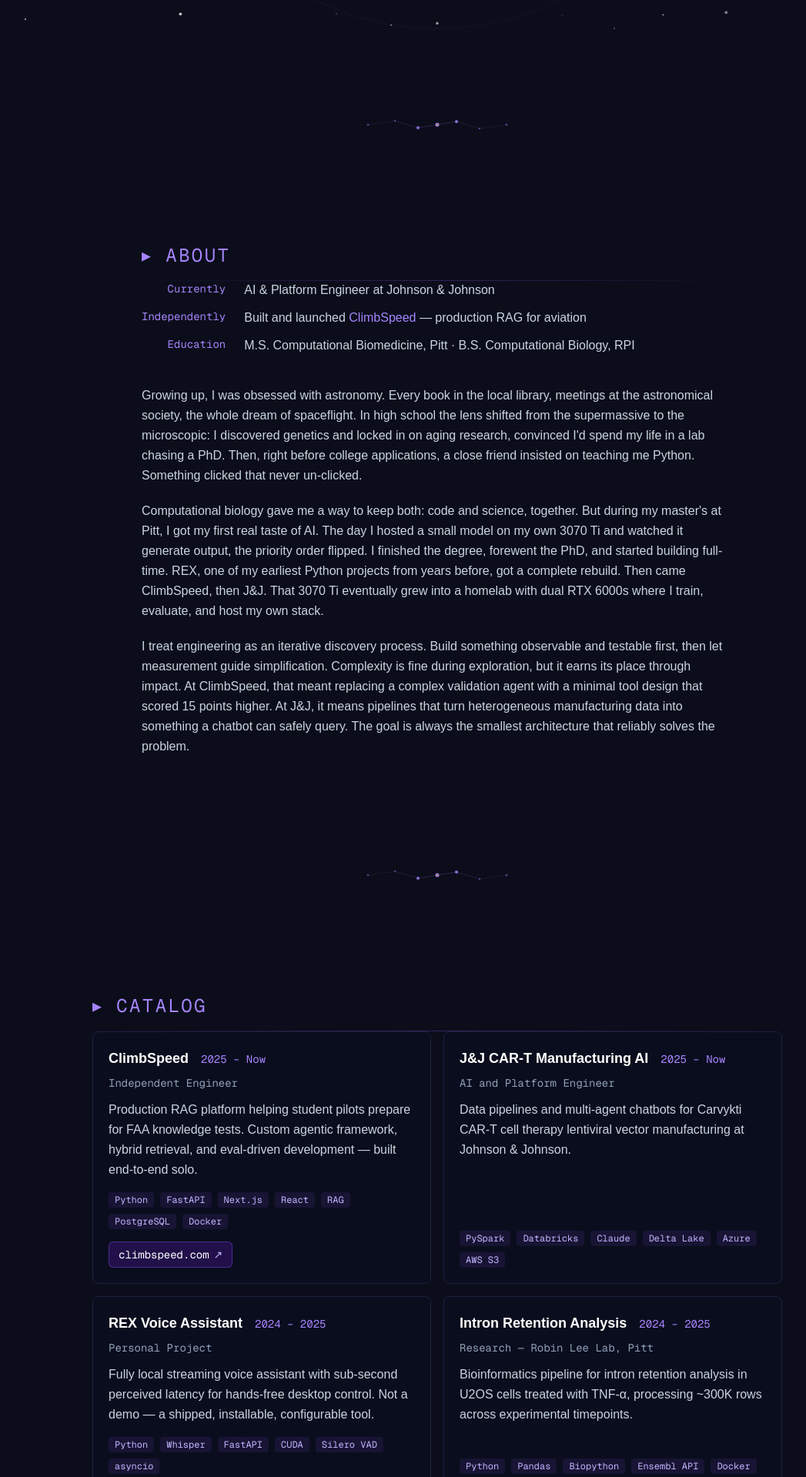
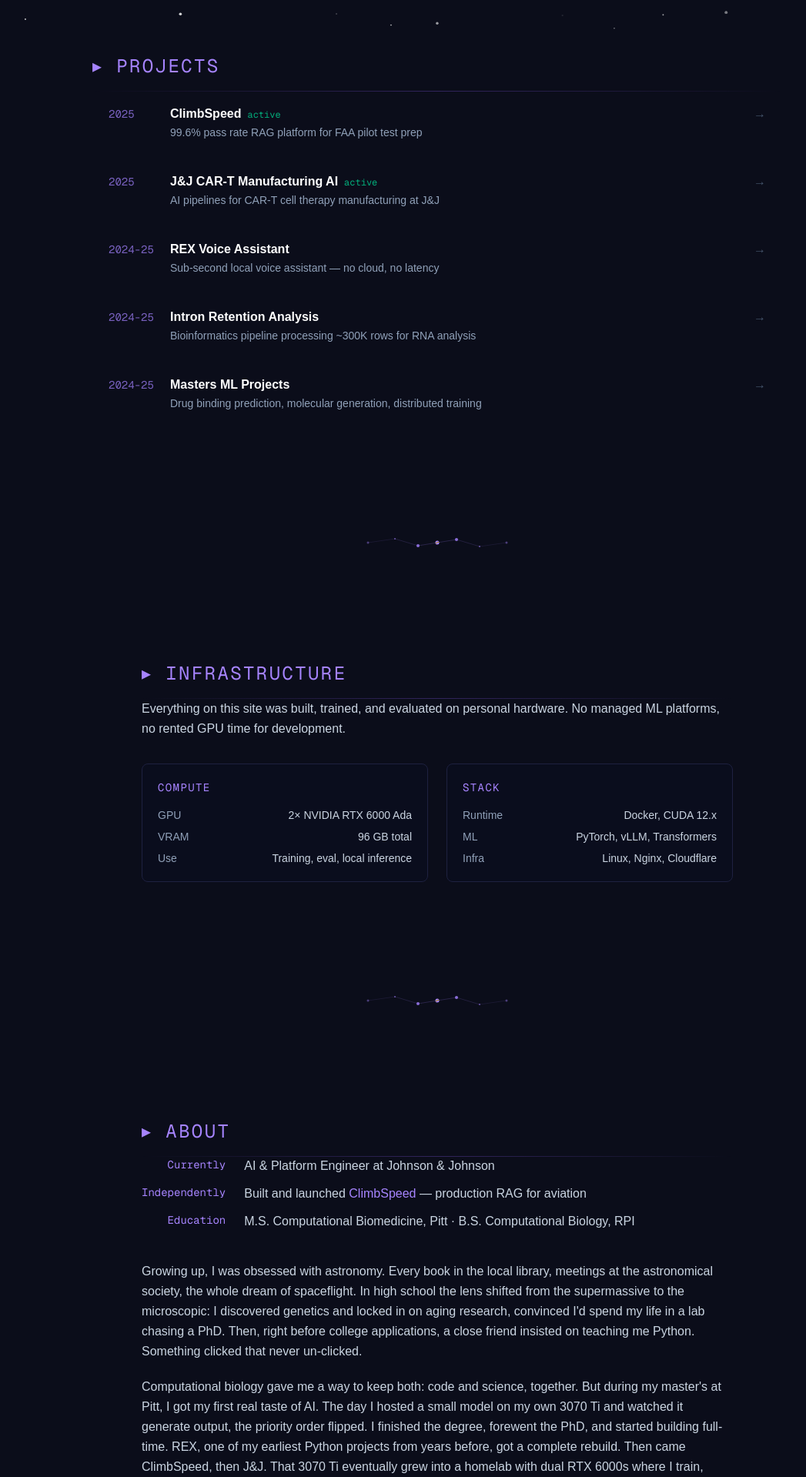
Before and after one commit to David-Antolick/antolick_website, a Next.js app: page / in a window 1280 px wide. Shown: the part 761-2680 px from the top of the page at 77% size, without its empty margins (72-1119 px from the left). Built offline with nearby package versions, Linux system fonts and the light colour scheme.

Commit message:
Updating to make more project facing

```diff
--- a/app/globals.css
+++ b/app/globals.css
@@ -58,15 +58,6 @@
   animation: orbit-rotate 60s linear infinite;
 }
 
-.orbit-ring:nth-child(2) {
-  animation-direction: reverse;
-  animation-duration: 90s;
-}
-
-.orbit-ring:nth-child(3) {
-  animation-duration: 120s;
-}
-
 @keyframes orbit-rotate {
   from { transform: rotate(0deg); }
   to { transform: rotate(360deg); }
--- a/app/page.tsx
+++ b/app/page.tsx
@@ -1,6 +1,7 @@
 import Hero from "@/components/Hero";
 import About from "@/components/About";
 import Projects from "@/components/Projects";
+import Infrastructure from "@/components/Infrastructure";
 import ConstellationDivider from "@/components/ConstellationDivider";
 
 export default function Home() {
@@ -8,9 +9,11 @@
     <>
       <Hero />
       <ConstellationDivider />
+      <Projects />
+      <ConstellationDivider />
+      <Infrastructure />
+      <ConstellationDivider />
       <About />
-      <ConstellationDivider />
-      <Projects />
     </>
   );
 }
--- /dev/null
+++ b/components/Infrastructure.tsx
@@ -0,0 +1,59 @@
+export default function Infrastructure() {
+  return (
+    <section id="infrastructure" className="py-20 px-4">
+      <div className="max-w-3xl mx-auto">
+        <h2 className="font-mono text-2xl tracking-widest uppercase text-violet-400 mb-4">
+          ▸ Infrastructure
+        </h2>
+        <hr className="separator mb-10" />
+
+        <p className="text-base text-slate-300 mb-8 leading-relaxed">
+          Everything on this site was built, trained, and evaluated on personal
+          hardware. No managed ML platforms, no rented GPU time for development.
+        </p>
+
+        <div className="grid grid-cols-1 md:grid-cols-2 gap-6">
+          <div className="p-5 rounded-lg border border-[#1e2140] bg-[#0d1025]/30">
+            <h3 className="font-mono text-sm tracking-widest uppercase text-violet-400 mb-4">
+              Compute
+            </h3>
+            <ul className="space-y-2 text-sm text-slate-300">
+              <li className="flex justify-between">
+                <span className="text-slate-400">GPU</span>
+                <span>2&times; NVIDIA RTX 6000 Ada</span>
+              </li>
+              <li className="flex justify-between">
+                <span className="text-slate-400">VRAM</span>
+                <span>96 GB total</span>
+              </li>
+              <li className="flex justify-between">
+                <span className="text-slate-400">Use</span>
+                <span>Training, eval, local inference</span>
+              </li>
+            </ul>
+          </div>
+
+          <div className="p-5 rounded-lg border border-[#1e2140] bg-[#0d1025]/30">
+            <h3 className="font-mono text-sm tracking-widest uppercase text-violet-400 mb-4">
+              Stack
+            </h3>
+            <ul className="space-y-2 text-sm text-slate-300">
+              <li className="flex justify-between">
+                <span className="text-slate-400">Runtime</span>
+                <span>Docker, CUDA 12.x</span>
+              </li>
+              <li className="flex justify-between">
+                <span className="text-slate-400">ML</span>
+                <span>PyTorch, vLLM, Transformers</span>
+              </li>
+              <li className="flex justify-between">
+                <span className="text-slate-400">Infra</span>
+                <span>Linux, Nginx, Cloudflare</span>
+              </li>
+            </ul>
+          </div>
+        </div>
+      </div>
+    </section>
+  );
+}
--- a/components/Nav.tsx
+++ b/components/Nav.tsx
@@ -1,7 +1,8 @@
 const NAV_LINKS = [
+  { label: "Projects", href: "#projects" },
+  { label: "Infra", href: "#infrastructure" },
   { label: "About", href: "#about" },
-  { label: "Catalog", href: "#projects" },
-  { label: "Signal", href: "#contact" },
+  { label: "Contact", href: "#contact" },
 ];
 
 export default function Nav() {
--- a/components/ProjectCard.tsx
+++ b/components/ProjectCard.tsx
@@ -4,11 +4,13 @@
 import type { Project } from "@/data/projects";
 import ProjectModal from "./ProjectModal";
 
-function formatDates(dates: string): string {
-  return dates
-    .replace("– Present", " – Now")
-    .replace("Aug ", "")
-    .replace("Sep ", "");
+function formatYear(dates: string): string {
+  const years = dates.match(/\d{4}/g);
+  if (!years) return dates;
+  if (years.length === 1) return years[0];
+  if (dates.includes("Present")) return years[0];
+  if (years[0] === years[1]) return years[0];
+  return `${years[0]}-${years[1].slice(2)}`;
 }
 
 export default function ProjectCard({ project }: { project: Project }) {
@@ -18,47 +20,32 @@
     <>
       <button
         onClick={() => setIsOpen(true)}
-        className="w-full h-full text-left group p-5 rounded-lg border border-[#1e2140] bg-[#0d1025]/30 hover:border-violet-500/40 hover:bg-[#0d1025]/60 hover:shadow-[0_0_30px_rgba(139,92,246,0.08)] transition-all cursor-pointer flex flex-col"
+        className="w-full text-left group py-4 px-5 rounded-lg border border-transparent hover:border-violet-500/30 hover:bg-[#0d1025]/60 transition-all cursor-pointer"
       >
-        <div className="flex items-baseline justify-between gap-4 mb-2">
-          <h3 className="text-lg font-semibold text-white group-hover:text-violet-300 transition-colors">
-            {project.title}
-          </h3>
-          <span className="font-mono text-sm text-violet-400 shrink-0">
-            {formatDates(project.dates)}
+        <div className="flex items-baseline gap-4">
+          <span className="font-mono text-sm text-violet-400/70 shrink-0 w-16">
+            {formatYear(project.dates)}
+          </span>
+          <div className="min-w-0 flex-1">
+            <span className="text-base font-semibold text-white group-hover:text-violet-300 transition-colors">
+              {project.title}
+            </span>
+            {project.dates.includes("Present") && (
+              <span className="ml-2 font-mono text-xs text-emerald-400/80">
+                active
+              </span>
+            )}
+            <p className="text-sm text-slate-400 mt-0.5 truncate">
+              {project.oneLiner}
+            </p>
+          </div>
+          <span
+            className="text-slate-600 group-hover:text-violet-400 transition-colors ml-auto shrink-0"
+            aria-hidden="true"
+          >
+            &rarr;
           </span>
         </div>
-
-        <p className="text-sm font-mono text-slate-400">
-          {project.role}
-        </p>
-
-        <p className="text-base text-slate-300 mt-3 leading-relaxed">
-          {project.summary}
-        </p>
-
-        <div className="flex flex-wrap gap-2 mt-auto pt-4">
-          {project.tags.map((tag) => (
-            <span
-              key={tag}
-              className="font-mono text-xs px-2 py-0.5 rounded bg-violet-500/10 text-violet-300"
-            >
-              {tag}
-            </span>
-          ))}
-        </div>
-
-        {project.link && (
-          <a
-            href={project.link}
-            target="_blank"
-            rel="noopener noreferrer"
-            onClick={(e) => e.stopPropagation()}
-            className="font-mono text-sm text-white bg-violet-600/20 hover:bg-violet-600/40 border border-violet-500/40 hover:border-violet-400 transition-all mt-4 inline-flex items-center gap-1.5 rounded-md px-3 py-1.5"
-          >
-            {project.linkLabel || "View Project"} <span className="text-violet-300">↗</span>
-          </a>
-        )}
       </button>
       {isOpen && (
         <ProjectModal project={project} onClose={() => setIsOpen(false)} />
--- a/components/ProjectModal.tsx
+++ b/components/ProjectModal.tsx
@@ -59,6 +59,17 @@
           </a>
         )}
 
+        {project.image && (
+          <div className="mt-4 rounded-lg overflow-hidden border border-[#1e2140]">
+            <img
+              src={project.image}
+              alt={`${project.title} screenshot`}
+              className="w-full h-auto"
+              loading="lazy"
+            />
+          </div>
+        )}
+
         <div className="flex flex-wrap gap-2 mt-4">
           {project.tags.map((tag) => (
             <span
@@ -82,6 +93,15 @@
             </div>
           ))}
         </div>
+
+        <div className="mt-8 pt-6 border-t border-[#1e2140]">
+          <a
+            href={`mailto:david@antolick.ai?subject=${encodeURIComponent(`Re: ${project.title}`)}`}
+            className="inline-flex items-center gap-2 font-mono text-sm text-violet-300 hover:text-violet-200 bg-violet-600/20 hover:bg-violet-600/30 border border-violet-500/40 hover:border-violet-400 rounded-md px-4 py-2 transition-all"
+          >
+            Let&apos;s discuss this &rarr;
+          </a>
+        </div>
       </div>
     </dialog>
   );
--- a/components/Projects.tsx
+++ b/components/Projects.tsx
@@ -2,28 +2,17 @@
 import ProjectCard from "./ProjectCard";
 
 export default function Projects() {
-  const isOdd = projects.length % 2 !== 0;
-
   return (
     <section id="projects" className="py-20 px-4">
       <div className="max-w-4xl mx-auto">
         <h2 className="font-mono text-2xl tracking-widest uppercase text-violet-400 mb-4">
-          ▸ Catalog
+          ▸ Projects
         </h2>
         <hr className="separator mb-10" />
 
-        <div className="grid grid-cols-1 md:grid-cols-2 gap-4">
-          {projects.map((project, i) => (
-            <div
-              key={project.id}
-              className={
-                isOdd && i === projects.length - 1
-                  ? "md:col-span-2 md:max-w-[calc(50%-0.5rem)] md:mx-auto"
-                  : ""
-              }
-            >
-              <ProjectCard project={project} />
-            </div>
+        <div className="space-y-2">
+          {projects.map((project) => (
+            <ProjectCard key={project.id} project={project} />
           ))}
         </div>
       </div>
--- a/data/projects.ts
+++ b/data/projects.ts
@@ -9,8 +9,10 @@
   role: string;
   dates: string;
   summary: string;
+  oneLiner: string;
   tags: string[];
   sections: ProjectSection[];
+  image?: string;
   link?: string;
   linkLabel?: string;
 }
@@ -23,6 +25,7 @@
     dates: "Aug 2025 – Present",
     summary:
       "Production RAG platform helping student pilots prepare for FAA knowledge tests. Custom agentic framework, hybrid retrieval, and eval-driven development — built end-to-end solo.",
+    oneLiner: "99.6% pass rate RAG platform for FAA pilot test prep",
     tags: ["Python", "FastAPI", "Next.js", "React", "RAG", "PostgreSQL", "Docker"],
     link: "https://climbspeed.com",
     linkLabel: "climbspeed.com",
@@ -56,6 +59,7 @@
     dates: "Sep 2025 – Present",
     summary:
       "Data pipelines and multi-agent chatbots for Carvykti CAR-T cell therapy lentiviral vector manufacturing at Johnson & Johnson.",
+    oneLiner: "AI pipelines for CAR-T cell therapy manufacturing at J&J",
     tags: ["PySpark", "Databricks", "Claude", "Delta Lake", "Azure", "AWS S3"],
     sections: [
       {
@@ -87,6 +91,7 @@
     dates: "2024 – 2025",
     summary:
       "Fully local streaming voice assistant with sub-second perceived latency for hands-free desktop control. Not a demo — a shipped, installable, configurable tool.",
+    oneLiner: "Sub-second local voice assistant — no cloud, no latency",
     tags: ["Python", "Whisper", "FastAPI", "CUDA", "Silero VAD", "asyncio"],
     link: "https://github.com/David-Antolick/REX_voice_assistant",
     linkLabel: "GitHub",
@@ -120,6 +125,7 @@
     dates: "2024 – 2025",
     summary:
       "Bioinformatics pipeline for intron retention analysis in U2OS cells treated with TNF-α, processing ~300K rows across experimental timepoints.",
+    oneLiner: "Bioinformatics pipeline processing ~300K rows for RNA analysis",
     tags: ["Python", "Pandas", "Biopython", "Ensembl API", "Docker"],
     link: "https://github.com/David-Antolick/intron-retention-analysis",
     linkLabel: "GitHub",
@@ -148,6 +154,7 @@
     dates: "2024 – 2025",
     summary:
       "Drug-kinase binding prediction, molecular generation, scalable microscopy classification, and molecular dynamics across four graduate projects.",
+    oneLiner: "Drug binding prediction, molecular generation, distributed training",
     tags: ["PyTorch", "ESM-2", "XGBoost", "DDP", "TorchScript", "OpenMM"],
     link: "https://github.com/David-Antolick/IDG-DREAM-Drug-Kinase-Binding-Prediction-Challenge",
     linkLabel: "GitHub (Drug-Kinase)",
```
Also changed, not shown: components/Footer.tsx (+11 -3 lines), components/Hero.tsx (+11 -4 lines).
